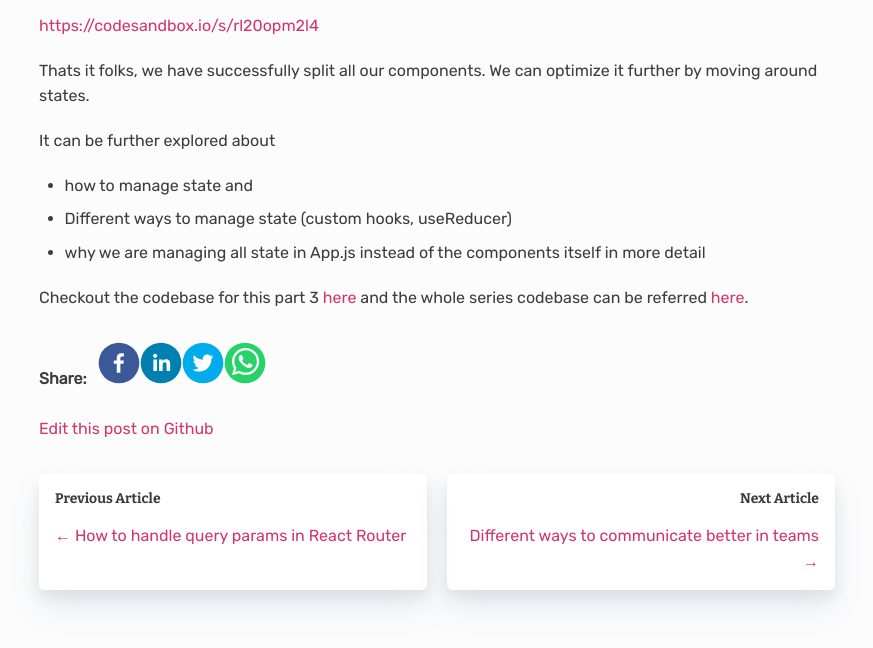
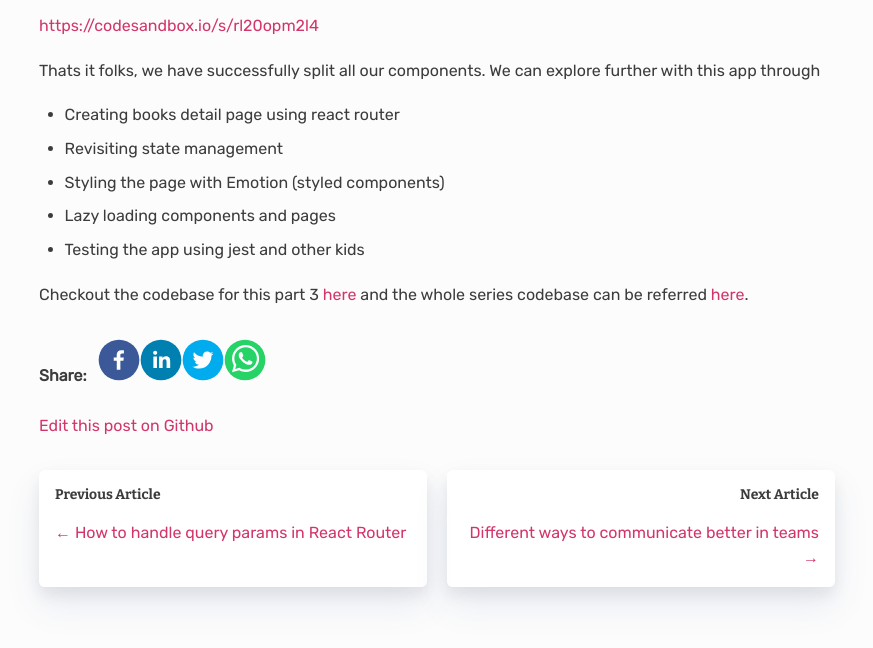
Before and after one commit to learnwithparam/website, a Gatsby site: page /blog/refactoring-the-book-search-app-and-separate-components/ in a window 1280 px wide. Shown: the part 4869-5517 px from the top of the page, without its empty margins (203-1076 px from the left). Built offline with nearby package versions, Linux system fonts and the light colour scheme; Gatsby itself is replaced by a stand-in of ours; some packages are replaced by stand-ins of ours.

Commit message:
blog-edit: keep the book search series going

```diff
--- a/content/blog/learn-react-hooks-by-building-books-search/index.md
+++ b/content/blog/learn-react-hooks-by-building-books-search/index.md
@@ -15,6 +15,11 @@ This will be a multipart series.
 1. Basic books search page using react and google books API
 2. Error Handling and loading state for the application
 3. Refactoring the code to separate components
+4. Create book detail page using react router
+5. Revisiting state management
+6. Styling the page with Emotion (styled components)
+7. Lazy loading components and pages
+8. Testing the app using jest and other kids
 
 ## React app setup
 
--- a/content/blog/refactoring-the-book-search-app-and-separate-components/index.md
+++ b/content/blog/refactoring-the-book-search-app-and-separate-components/index.md
@@ -184,12 +184,12 @@ return (
 
 https://codesandbox.io/s/rl20opm2l4
 
-Thats it folks, we have successfully split all our components. We can optimize it further by moving around states.
+Thats it folks, we have successfully split all our components. We can explore further with this app through
 
-It can be further explored about
-
-- how to manage state and
-- Different ways to manage state (custom hooks, useReducer)
-- why we are managing all state in App.js instead of the components itself in more detail
+- Creating books detail page using react router
+- Revisiting state management
+- Styling the page with Emotion (styled components)
+- Lazy loading components and pages
+- Testing the app using jest and other kids
 
 Checkout the codebase for this part 3 [here](https://github.com/learnwithparam/books-series-react-hooks/commit/e08570665b6954f30054ca6c4b3a09b15323ff12) and the whole series codebase can be referred [here](https://github.com/learnwithparam/books-series-react-hooks).
```
